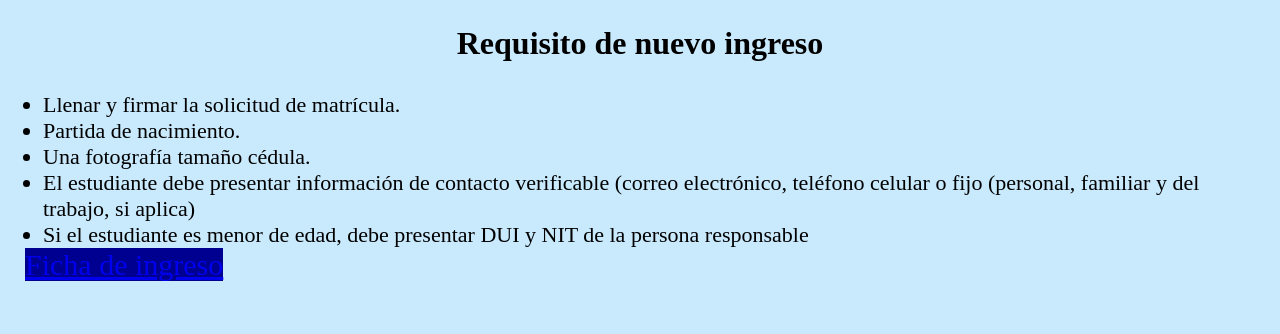
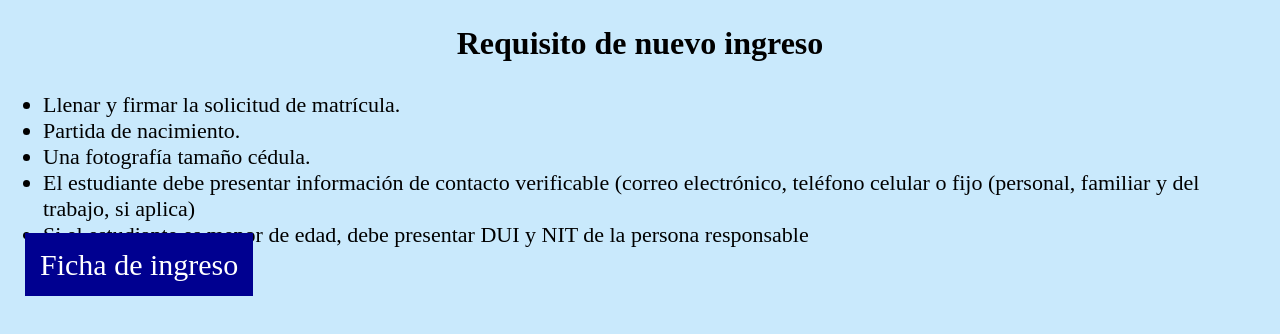
Before and after one commit to Candres536/valleadoc, a plain HTML site: page html/nuevo ingreso.html in a window 1280 px wide. Drawn offline with Linux system fonts and the light colour scheme.

Commit message:
Update nuevo ingreso.html

```diff
--- a/html/nuevo ingreso.html
+++ b/html/nuevo ingreso.html
@@ -44,6 +44,10 @@
             width: 100%;
             font-size: 30px;
             background-color: #000090;
+            padding: 15px;
+            color: #ffff;
+            text-decoration: none;
+            list-style: none;
         }
     </style>
 </head>
```
